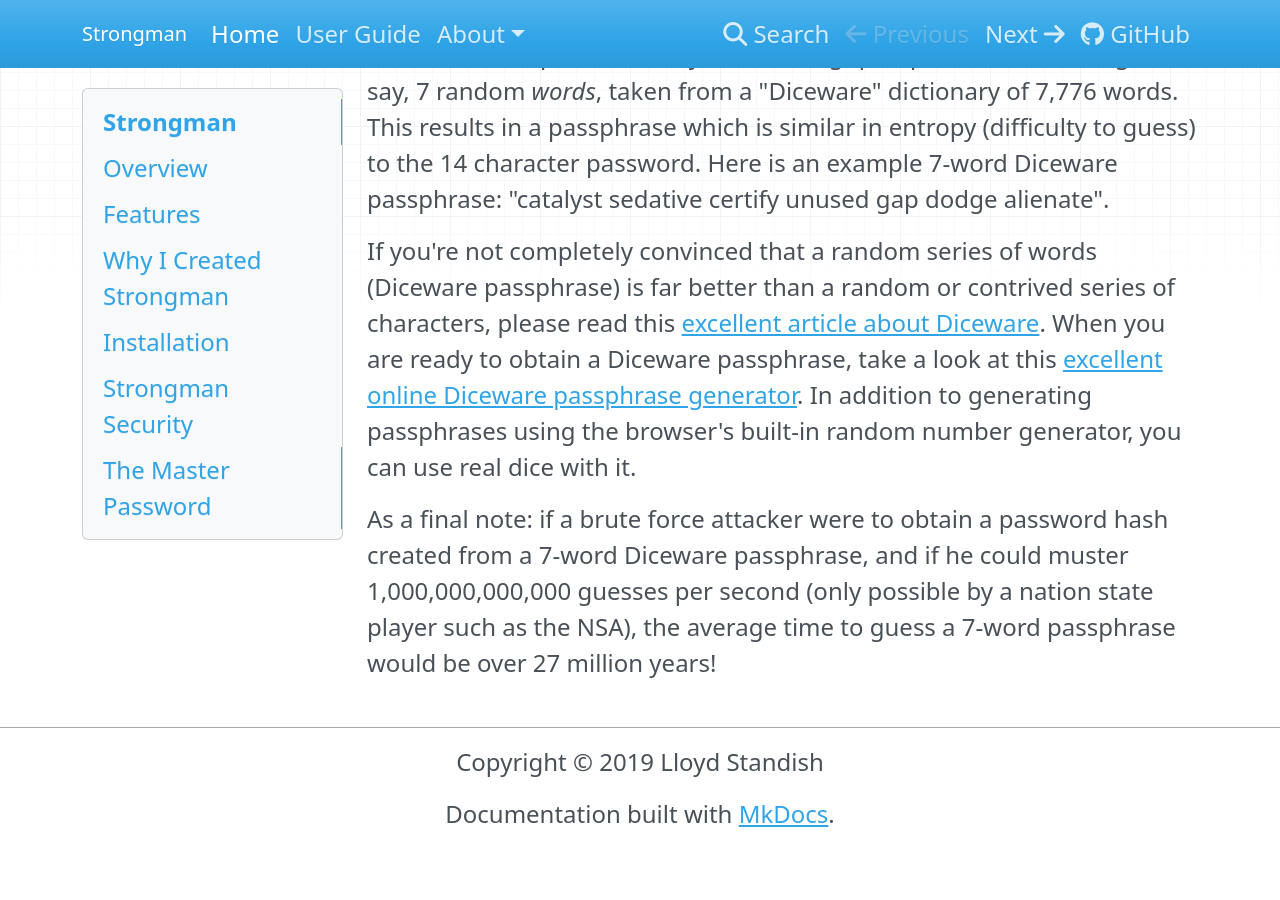
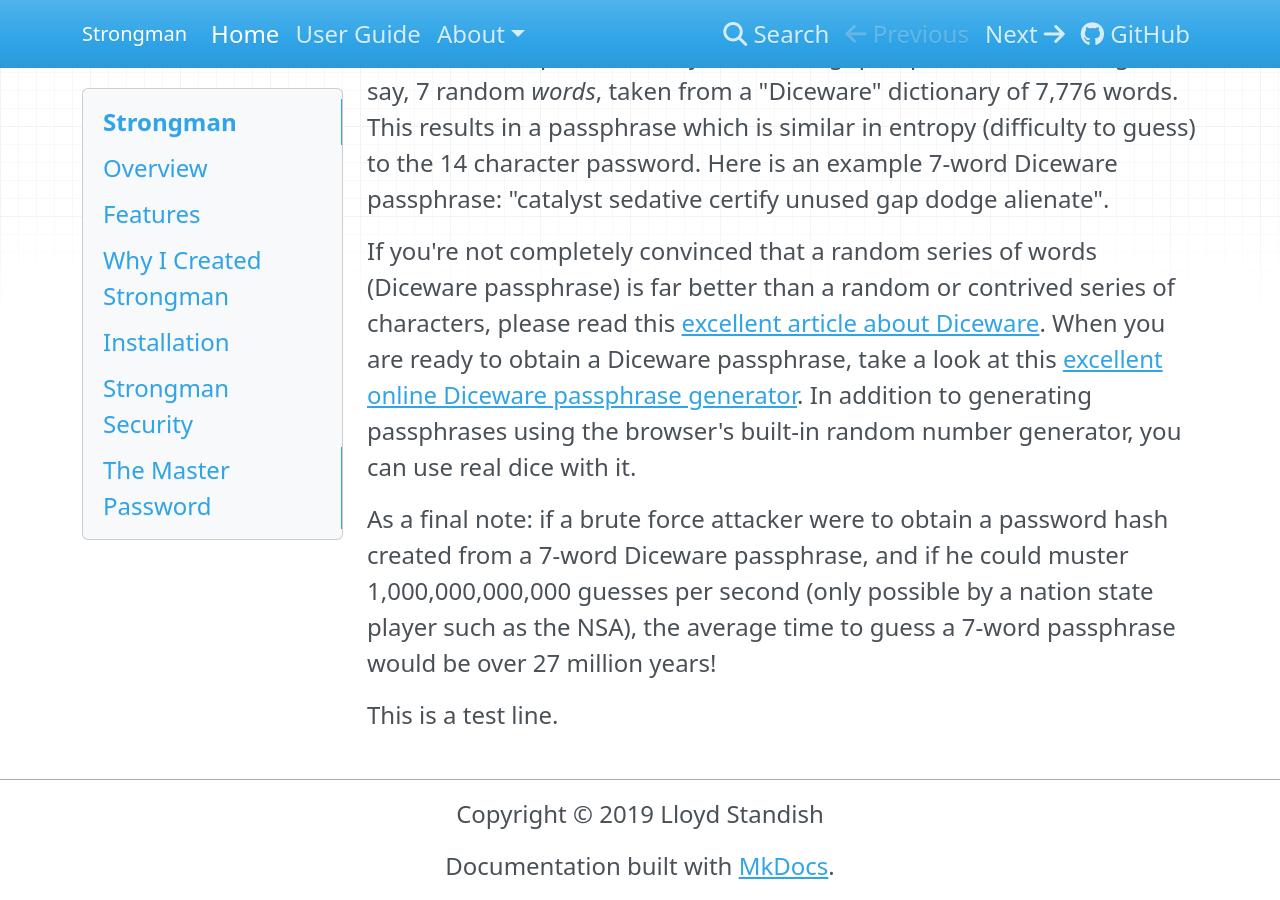
Before and after one commit to lstandish/strongman-md, an MkDocs documentation site: the page built from docs/index.md, in a window 1280 px wide and 900 px high, scrolled down 5816 px. Built offline with MkDocs 1.6.1, drawn with Linux system fonts in a browser that asks for light colours; before the commit the page ends 6664 px from its top, so only the background shows below that.

Commit message:
docs/index.md updated from https://stackedit.io/

```diff
--- a/docs/index.md
+++ b/docs/index.md
@@ -122,6 +122,8 @@ This is where "Diceware" passwords come to the rescue.  It turns out that humans
 If you're not completely convinced that a random series of words (Diceware passphrase) is far better than a random or contrived series of characters, please read this [excellent article about Diceware](https://theintercept.com/2015/03/26/passphrases-can-memorize-attackers-cant-guess/).  When you are ready to obtain a Diceware passphrase, take a look at this [excellent online Diceware passphrase generator](https://www.rempe.us/diceware/#eff). In addition to generating passphrases using the browser's built-in random number generator, you can use real dice with it.
 
 As a final note: if a brute force attacker were to obtain a password hash created from a 7-word Diceware passphrase, and if he could muster 1,000,000,000,000 guesses per second (only possible by a nation state player such as the NSA), the average time to guess a 7-word passphrase would be over 27 million years!
+
+This is a test line.
 <!--stackedit_data:
-eyJoaXN0b3J5IjpbMjExMjUzMTkzM119
+eyJoaXN0b3J5IjpbLTY0NDA5MjAzOF19
 -->
```
